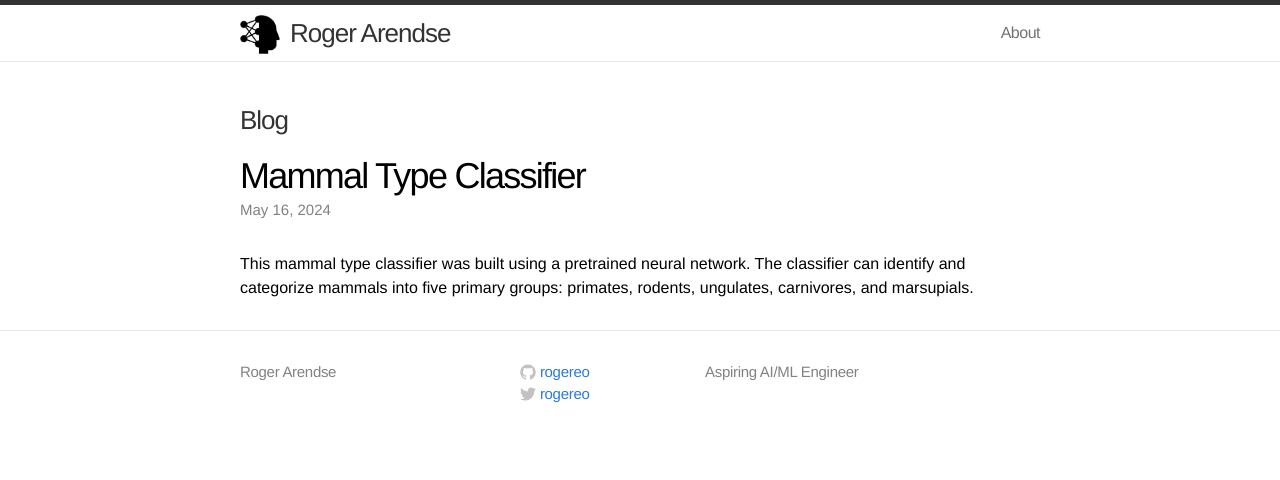
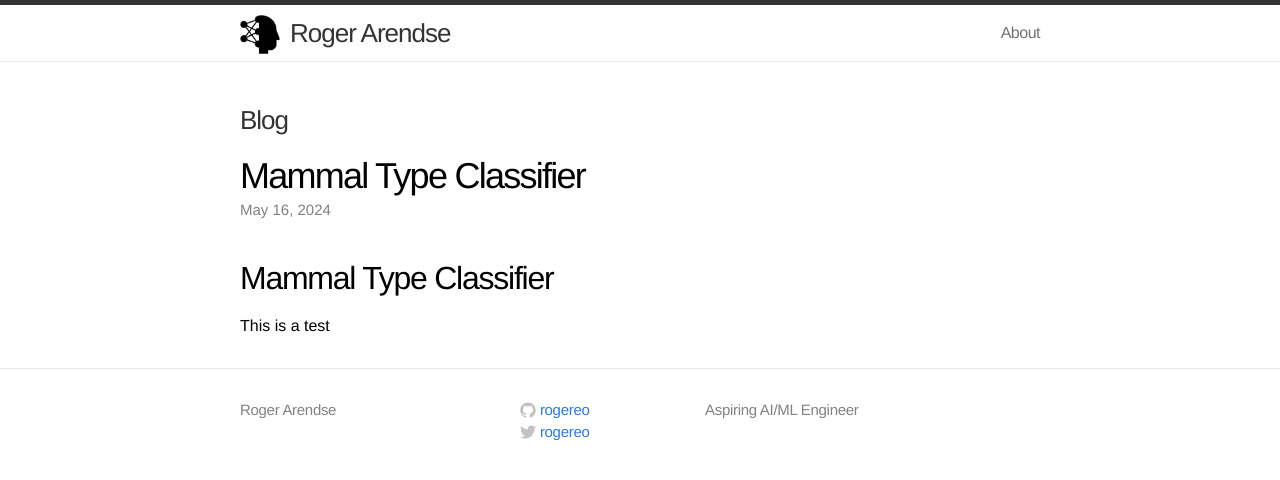
Before and after one commit to rogereo/rogereo.github.io, a Jekyll site: the page built from _posts/2024-05-16-mammal-type-classifier.markdown, in a window 1280 px wide. Shown: the top 480 px of the page. Built offline with Jekyll 4.4.1, drawn with Linux system fonts in a browser that asks for light colours; our own code applies the rules of GitHub Pages for plain Markdown files.

Commit message:
post update

```diff
--- a/_posts/2024-05-16-mammal-type-classifier.markdown
+++ b/_posts/2024-05-16-mammal-type-classifier.markdown
@@ -1 +1,10 @@
-This mammal type classifier was built using a pretrained neural network. The classifier can identify and categorize mammals into five primary groups: primates, rodents, ungulates, carnivores, and marsupials.
+---
+layout: post
+comments: true
+title:  "Mammal Type Classifier"
+excerpt: "Built using a pretrained neural network. This classifier can identify and categorize mammals into five primary groups: primates, rodents, ungulates, carnivores, and marsupials"
+date:   2024-05-16 20:48:00
+---
+
+## Mammal Type Classifier
+This is a test
```
